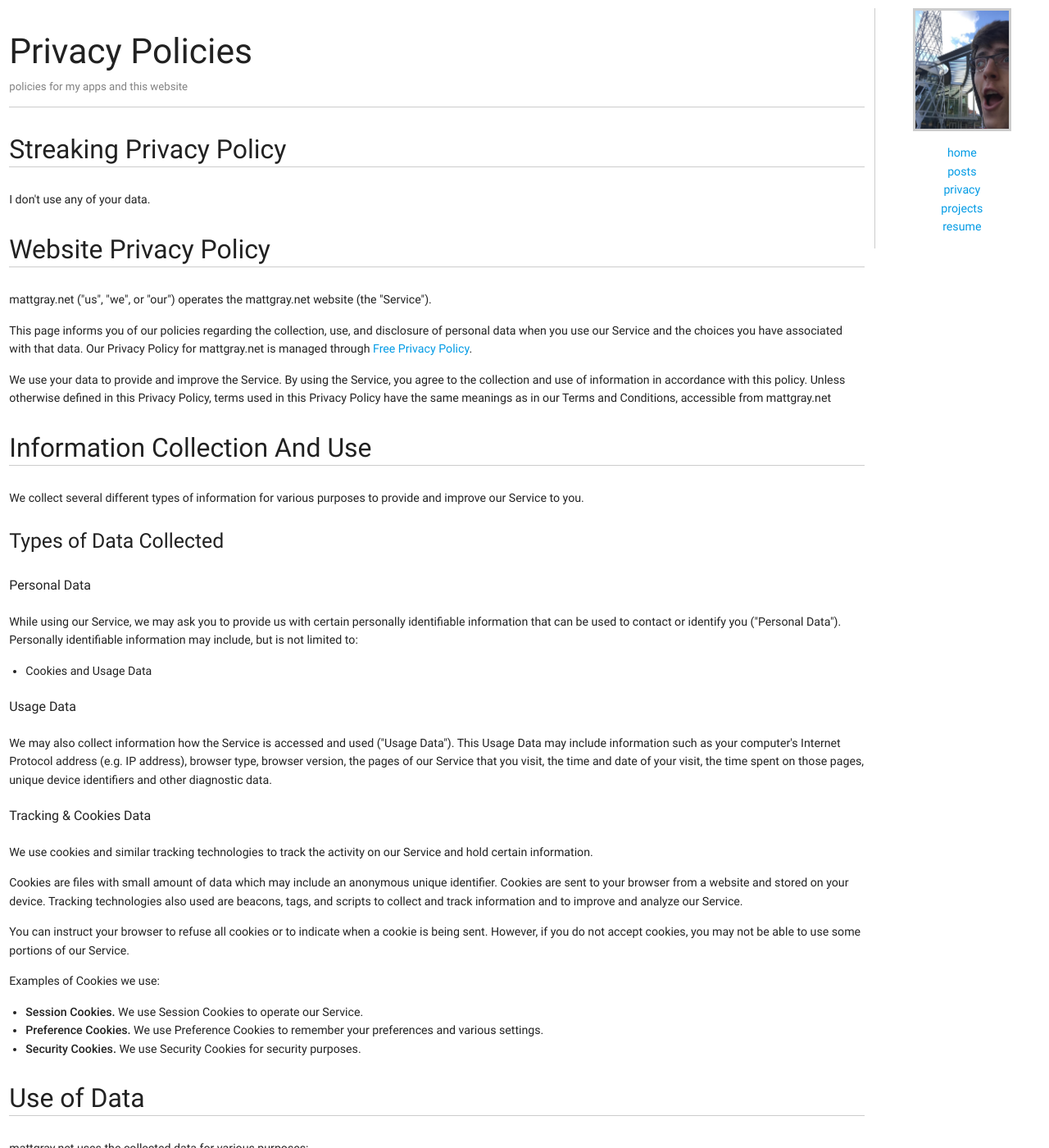
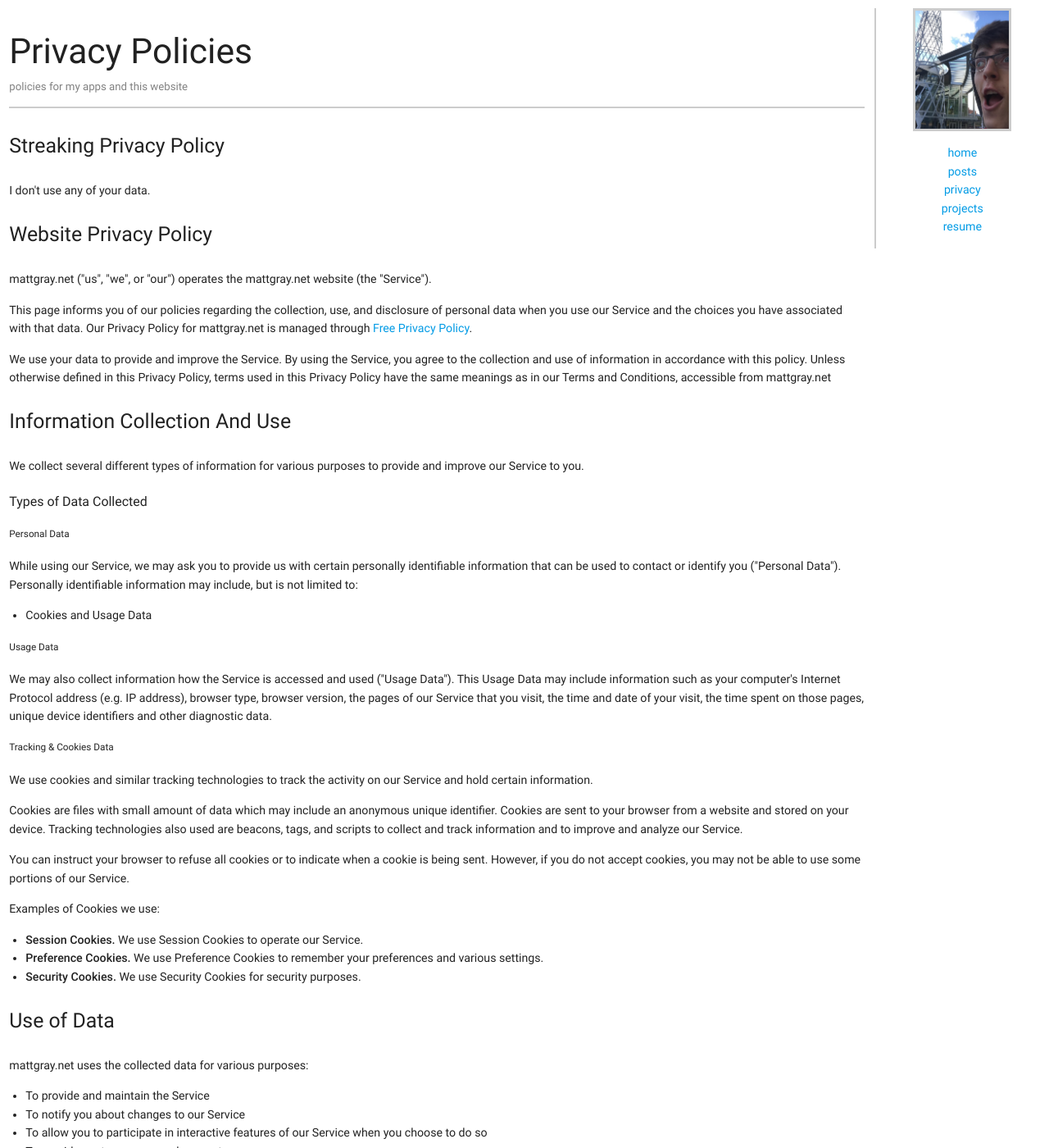
Before and after one commit to grysvn/blog-source, a Jekyll site: the page built from privacy.html, in a window 1280 px wide and 1400 px high. Shown: the whole window at 82% size. Built offline with Jekyll 4.4.1, drawn with Linux system fonts in a browser that asks for light colours.

```diff
--- a/_includes/footer.html
+++ b/_includes/footer.html
@@ -1,5 +1,4 @@
 <footer class="site-footer">
-
   <p>Words and opinions are mine and only mine</br>
      <a href="https://twitter.com/grysvn">twitter</a> &#8226;
      <a href="https://www.instagram.com/grysvn/">instagram</a> &#8226;
--- a/_layouts/default.html
+++ b/_layouts/default.html
@@ -25,8 +25,8 @@
 					</ul>
 				</div>
 			</div>
+		<hr/>
 		</div>
-		<hr/>
 		{% include footer.html %}
 	</body>
 </html>
--- a/css/main.css
+++ b/css/main.css
@@ -49,7 +49,7 @@ hr {
     display: block;
     height: 1px;
     border: 0;
-    border-top: 1px solid #ccc;
+    border-top: 2px solid #ccc;
     margin: 1em 0;
     padding: 0;
     width:95%;
@@ -112,7 +112,7 @@ textarea {
    ========================================================================== */
 
 header {
-  border-bottom: 1px solid #ccc;
+  border-bottom: 2px solid #ccc;
 }
 
 html {
@@ -140,7 +140,7 @@ pre {
 
 #navbar {
   text-align: center;
-  border-left: 1px solid #ccc;
+  border-left: 2px solid #ccc;
   width: 16.667%; /* navbar is 16.667% of container, we want to fill it */
 }
 
--- a/privacy.html
+++ b/privacy.html
@@ -9,11 +9,11 @@ permalink: privacy.html
     <p class="post-meta">policies for my apps and this website</p>
 </header>
 
-<h2 id="streaking">Streaking Privacy Policy</h2>
+<h3 id="streaking">Streaking Privacy Policy</h3>
 
 <p>I don't use any of your data.</p>
 
-<h2>Website Privacy Policy</h2>
+<h3>Website Privacy Policy</h3>
 
 <p>mattgray.net ("us", "we", or "our") operates the mattgray.net website (the "Service").</p>
 
@@ -22,13 +22,13 @@ permalink: privacy.html
 <p>We use your data to provide and improve the Service. By using the Service, you agree to the collection and use of information in accordance with this policy. Unless otherwise defined in this Privacy Policy, terms used in this Privacy Policy have the same meanings as in our Terms and Conditions, accessible from mattgray.net</p>
 
 
-<h2>Information Collection And Use</h2>
+<h3>Information Collection And Use</h3>
 
 <p>We collect several different types of information for various purposes to provide and improve our Service to you.</p>
 
-<h3>Types of Data Collected</h3>
+<h4>Types of Data Collected</h4>
 
-<h4>Personal Data</h4>
+<h5>Personal Data</h5>
 
 <p>While using our Service, we may ask you to provide us with certain personally identifiable information that can be used to contact or identify you ("Personal Data"). Personally identifiable information may include, but is not limited to:</p>
 
@@ -36,11 +36,11 @@ permalink: privacy.html
 <li>Cookies and Usage Data</li>
 </ul>
 
-<h4>Usage Data</h4>
+<h5>Usage Data</h5>
 
 <p>We may also collect information how the Service is accessed and used ("Usage Data"). This Usage Data may include information such as your computer's Internet Protocol address (e.g. IP address), browser type, browser version, the pages of our Service that you visit, the time and date of your visit, the time spent on those pages, unique device identifiers and other diagnostic data.</p>
 
-<h4>Tracking & Cookies Data</h4>
+<h5>Tracking & Cookies Data</h5>
 <p>We use cookies and similar tracking technologies to track the activity on our Service and hold certain information.</p>
 <p>Cookies are files with small amount of data which may include an anonymous unique identifier. Cookies are sent to your browser from a website and stored on your device. Tracking technologies also used are beacons, tags, and scripts to collect and track information and to improve and analyze our Service.</p>
 <p>You can instruct your browser to refuse all cookies or to indicate when a cookie is being sent. However, if you do not accept cookies, you may not be able to use some portions of our Service.</p>
@@ -51,7 +51,7 @@ permalink: privacy.html
     <li><strong>Security Cookies.</strong> We use Security Cookies for security purposes.</li>
 </ul>
 
-<h2>Use of Data</h2>
+<h3>Use of Data</h3>
 
 <p>mattgray.net uses the collected data for various purposes:</p>
 <ul>
@@ -64,15 +64,15 @@ permalink: privacy.html
     <li>To detect, prevent and address technical issues</li>
 </ul>
 
-<h2>Transfer Of Data</h2>
+<h3>Transfer Of Data</h3>
 <p>Your information, including Personal Data, may be transferred to — and maintained on — computers located outside of your state, province, country or other governmental jurisdiction where the data protection laws may differ than those from your jurisdiction.</p>
 <p>If you are located outside United States and choose to provide information to us, please note that we transfer the data, including Personal Data, to United States and process it there.</p>
 <p>Your consent to this Privacy Policy followed by your submission of such information represents your agreement to that transfer.</p>
 <p>mattgray.net will take all steps reasonably necessary to ensure that your data is treated securely and in accordance with this Privacy Policy and no transfer of your Personal Data will take place to an organization or a country unless there are adequate controls in place including the security of your data and other personal information.</p>
 
-<h2>Disclosure Of Data</h2>
+<h3>Disclosure Of Data</h3>
 
-<h3>Legal Requirements</h3>
+<h4>Legal Requirements</h4>
 <p>mattgray.net may disclose your Personal Data in the good faith belief that such action is necessary to:</p>
 <ul>
     <li>To comply with a legal obligation</li>
@@ -82,14 +82,14 @@ permalink: privacy.html
     <li>To protect against legal liability</li>
 </ul>
 
-<h2>Security Of Data</h2>
+<h3>Security Of Data</h3>
 <p>The security of your data is important to us, but remember that no method of transmission over the Internet, or method of electronic storage is 100% secure. While we strive to use commercially acceptable means to protect your Personal Data, we cannot guarantee its absolute security.</p>
 
-<h2>Service Providers</h2>
+<h3>Service Providers</h3>
 <p>We may employ third party companies and individuals to facilitate our Service ("Service Providers"), to provide the Service on our behalf, to perform Service-related services or to assist us in analyzing how our Service is used.</p>
 <p>These third parties have access to your Personal Data only to perform these tasks on our behalf and are obligated not to disclose or use it for any other purpose.</p>
 
-<h3>Analytics</h3>
+<h4>Analytics</h4>
 <p>We may use third-party Service Providers to monitor and analyze the use of our Service.</p>
 <ul>
         <li>
@@ -100,23 +100,23 @@ permalink: privacy.html
                             </ul>
 
 
-<h2>Links To Other Sites</h2>
+<h3>Links To Other Sites</h3>
 <p>Our Service may contain links to other sites that are not operated by us. If you click on a third party link, you will be directed to that third party's site. We strongly advise you to review the Privacy Policy of every site you visit.</p>
 <p>We have no control over and assume no responsibility for the content, privacy policies or practices of any third party sites or services.</p>
 
 
-<h2>Children's Privacy</h2>
+<h3>Children's Privacy</h3>
 <p>Our Service does not address anyone under the age of 18 ("Children").</p>
 <p>We do not knowingly collect personally identifiable information from anyone under the age of 18. If you are a parent or guardian and you are aware that your Children has provided us with Personal Data, please contact us. If we become aware that we have collected Personal Data from children without verification of parental consent, we take steps to remove that information from our servers.</p>
 
 
-<h2>Changes To This Privacy Policy</h2>
+<h3>Changes To This Privacy Policy</h3>
 <p>We may update our Privacy Policy from time to time. We will notify you of any changes by posting the new Privacy Policy on this page.</p>
 <p>We will let you know via email and/or a prominent notice on our Service, prior to the change becoming effective and update the "effective date" at the top of this Privacy Policy.</p>
 <p>You are advised to review this Privacy Policy periodically for any changes. Changes to this Privacy Policy are effective when they are posted on this page.</p>
 
 
-<h2>Contact Us</h2>
+<h3>Contact Us</h3>
 <p>If you have any questions about this Privacy Policy, please contact us:</p>
 <ul>
         <li>By email: matt@mattgray.net</li>
```
